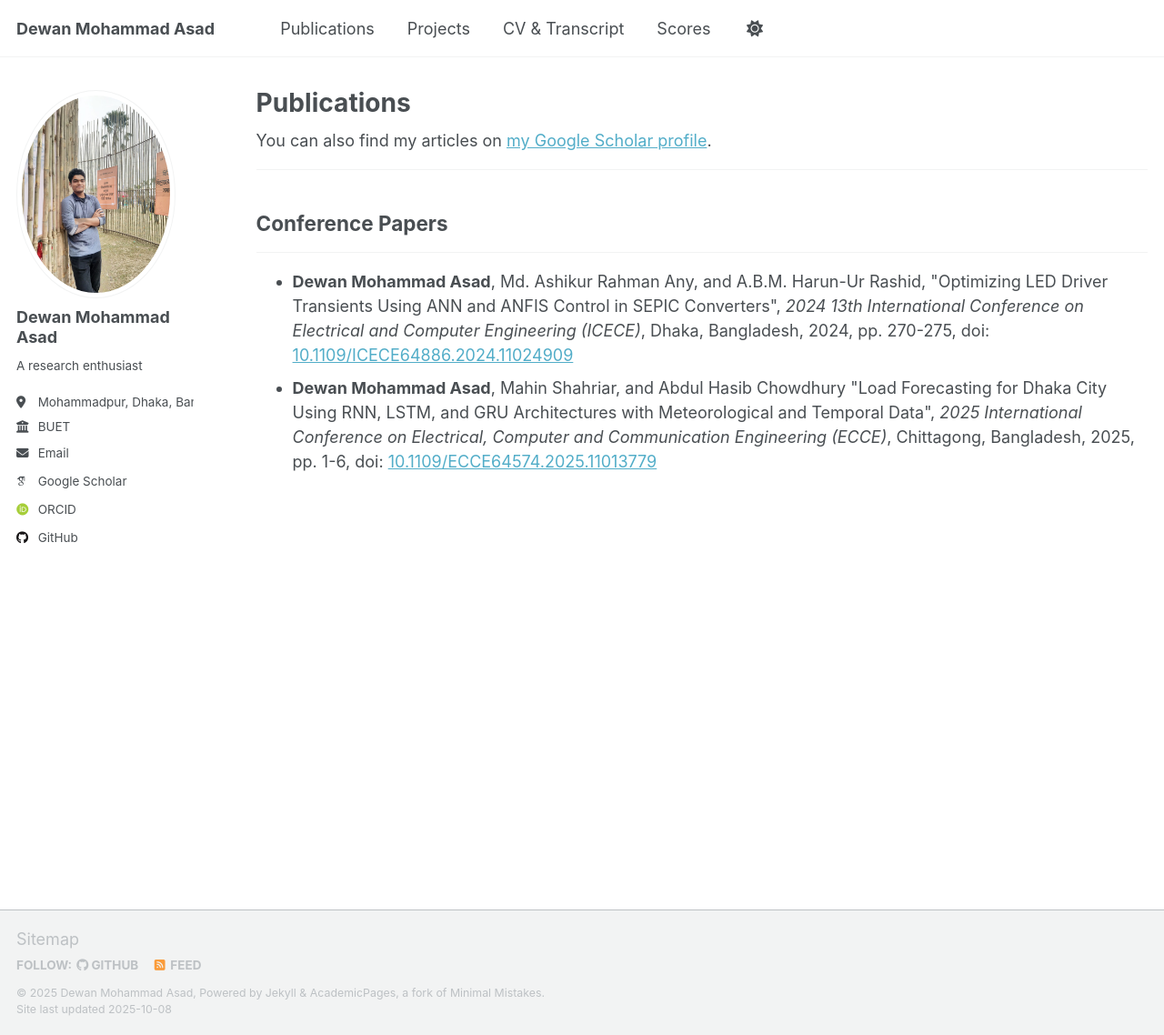
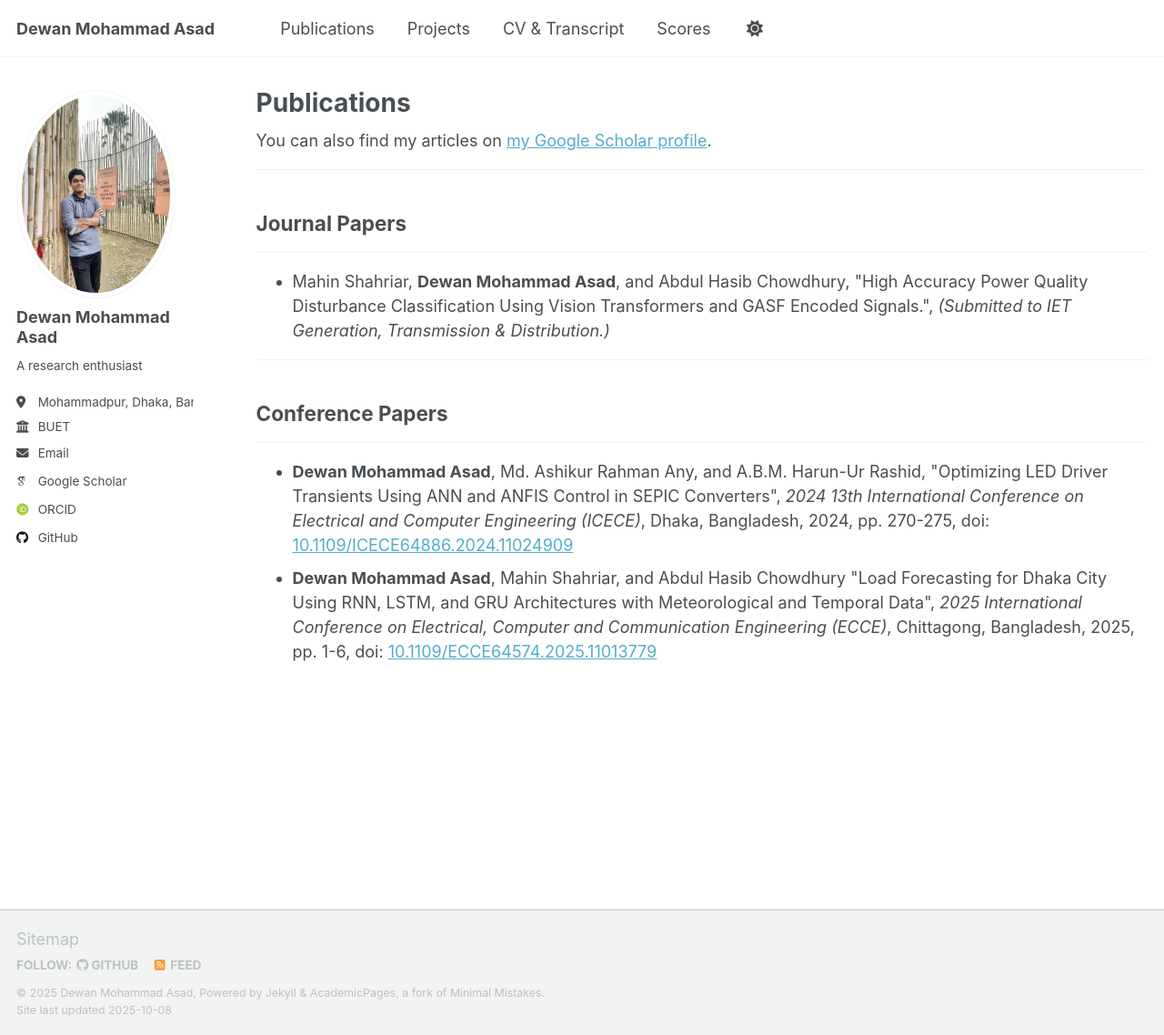
Before and after one commit to dewan-mohammad-asad-d1a/dewan-mohammad-asad-d1a.github.io, a Jekyll site: the page built from _pages/publications.md, in a window 1280 px wide and 1138 px high. Shown: the whole window at 91% size. Built offline with Jekyll 4.4.1, drawn with Linux system fonts in a browser that asks for light colours; some web fonts are replaced; a script that is not in the unit is left out.

Commit message:
Update publications.md

```diff
--- a/_pages/publications.md
+++ b/_pages/publications.md
@@ -10,6 +10,20 @@ author_profile: true
 {% endif %}
 
 {% include base_path %}
+
+
+------------
+## Journal Papers
+------------
+
+<ul>
+  <li>
+    Mahin Shahriar, <b>Dewan Mohammad Asad</b>, and Abdul Hasib Chowdhury, "High Accuracy Power Quality Disturbance Classification Using Vision Transformers and GASF Encoded Signals.", <i>(Submitted to IET Generation, Transmission & Distribution.)</i>
+  </li>
+</ul>
+
+
+
 
 ------------
 ## Conference Papers
```
